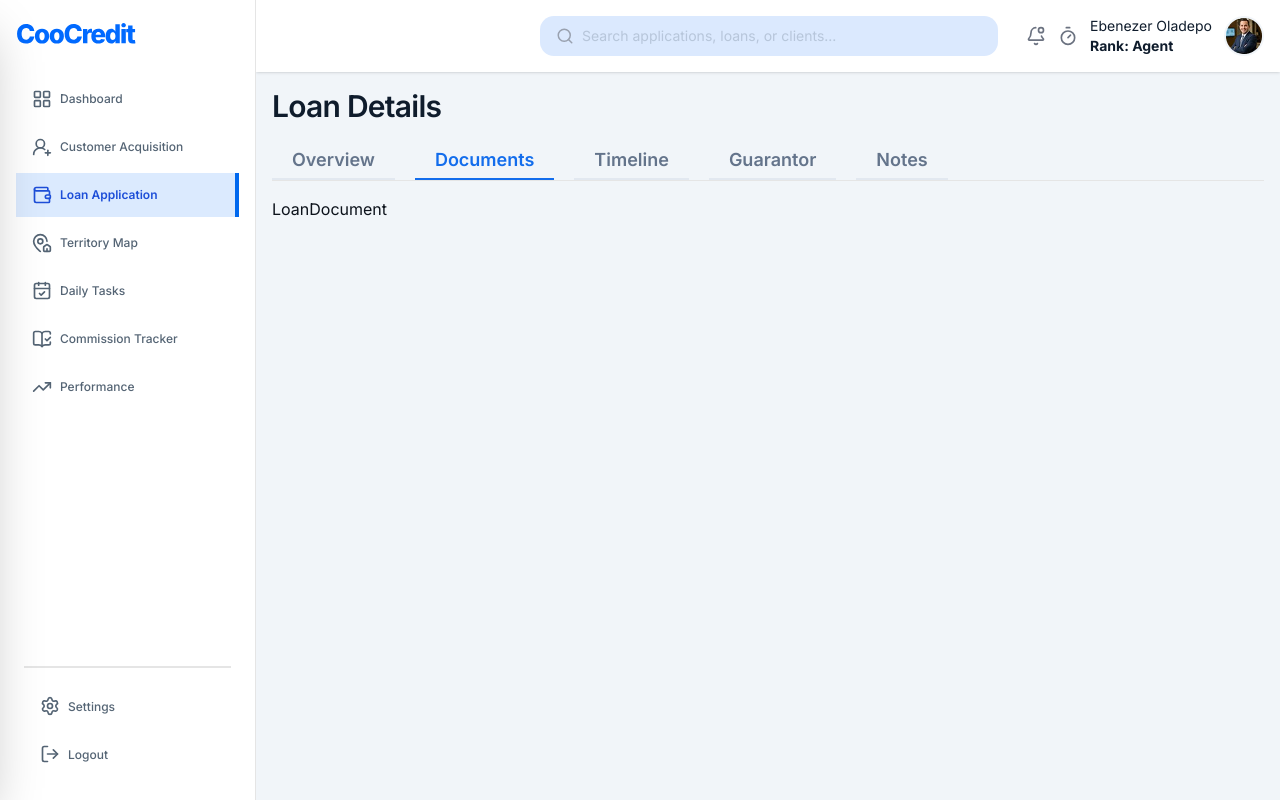
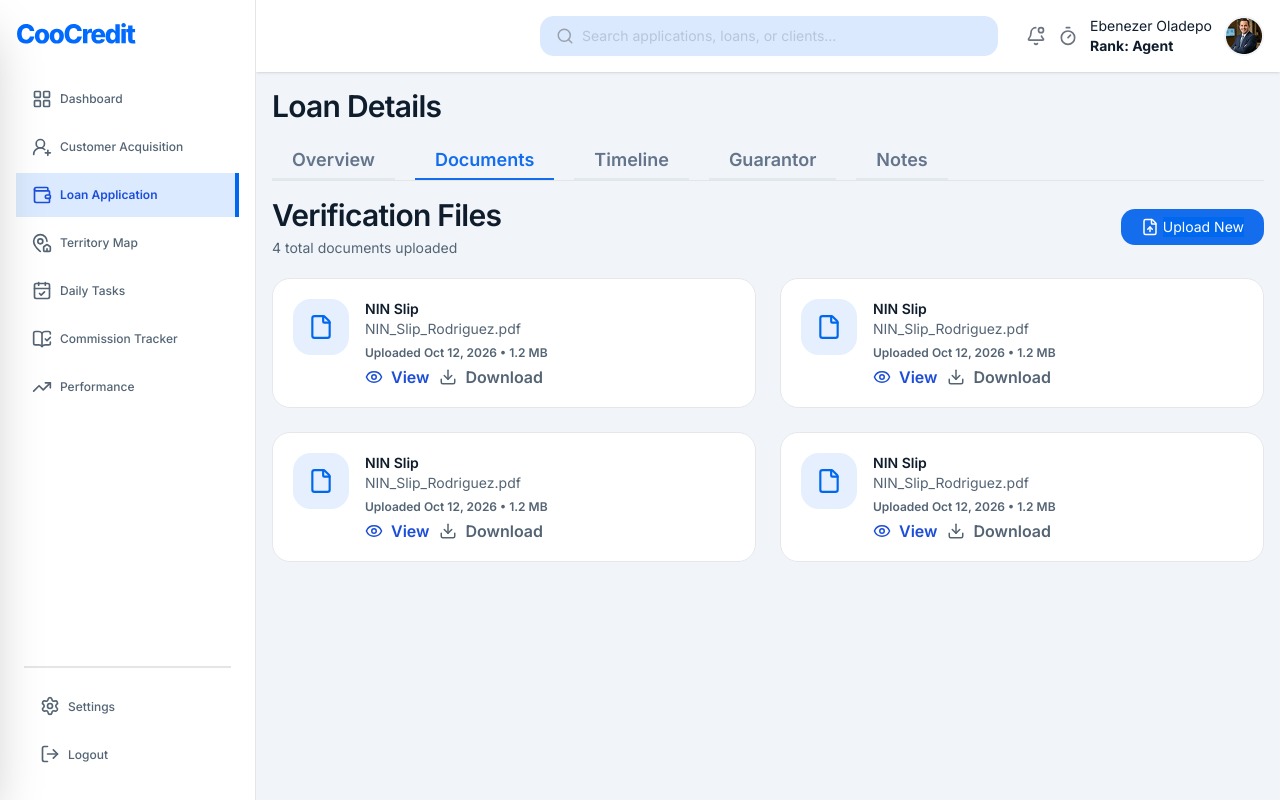
Before and after one commit to Banicoop/coocredit-business, a Next.js app: page /agents/loans/1 in a window 1280 px wide. Both pictures are taken after a click on the element "Documents". Built offline with nearby package versions, Linux system fonts and the light colour scheme; a web font is replaced by a local one.

Commit message:
implement loan docs and loan timeline, added reusable timeline component

```diff
--- a/src/app/(dashboard)/agents/(main)/loans/[slug]/tabs/LoanDocument.tsx
+++ b/src/app/(dashboard)/agents/(main)/loans/[slug]/tabs/LoanDocument.tsx
@@ -1,8 +1,77 @@
-import React from 'react'
+'use client';
+
+import Typography from '@/components/primitives/Typography';
+import { ColItem, PageHeader } from '@/components/ui/PageHeader';
+import { Flex, FlexCol, Grid, GridItem } from '@/components/ui/ui-layout';
+import { Download, Eye, File, FileUp } from 'lucide-react';
+
+const documents = Array.from({length: 4}, (() => ({
+  title: 'NIN Slip',
+  fileName: 'NIN_Slip_Rodriguez.pdf',
+  timestamp: 'Oct 12, 2026',
+  size: '1.2 MB'
+})))
 
 const LoanDocument = () => {
   return (
-    <div>LoanDocument</div>
+    <Grid className='gap-5'>
+      <PageHeader
+        title='Verification Files'
+        description='4 total documents uploaded'
+        actions={[
+          {
+            label: 'Upload New',
+            onClick: () => console.log('CLicked!!'),
+            icon: <FileUp size={18} />,
+            variant: 'primary'
+
+          }
+        ]}
+        />
+
+      <Grid className='md:grid-cols-2 gap-6'>
+        {documents.map((document, index) => (
+          <GridItem key={index} className='grid grid-cols-[auto_1fr] gap-4 p-5 bg-white border border-gray-200 rounded-xl hover:shadow-md transition-all duration-200'>
+            <div className='flex items-center justify-center w-14 h-14 rounded-xl bg-primary/10'>
+              <File size={26} className='text-primary' />
+            </div>
+
+            <FlexCol className='gap-1.5'>
+              <ColItem item1={document.title}
+                item2={document.fileName}
+                className1='font-semibold' className2='text-[#546474] '/>
+
+              <Typography variant='small' weight='semibold' color='primary'>
+                Uploaded {document.timestamp} • {document.size}
+              </Typography>
+
+            <Flex className='gap-2.5'>
+                <Typography
+                  color='active'
+                  weight='semibold'
+                  variant='p'
+                  startIcon={<Eye size={18} />}
+                  className='cursor-pointer'
+                >
+                  View
+                </Typography>
+
+                <Typography
+                  color='primary'
+                  weight='semibold'
+                  variant='p'
+                  startIcon={<Download size={18} />}
+                  className='cursor-pointer'
+                >
+                  Download
+                </Typography>
+            </Flex>
+            </FlexCol>
+          </GridItem>
+        ))}
+
+      </Grid>
+    </Grid>
   )
 }
 
--- a/src/app/(dashboard)/agents/(main)/loans/[slug]/tabs/LoanTimeline.tsx
+++ b/src/app/(dashboard)/agents/(main)/loans/[slug]/tabs/LoanTimeline.tsx
@@ -1,8 +1,53 @@
-import React from 'react'
+import Timeline from './Timeline';
+import { Check, Zap } from 'lucide-react';
+
+const timelineData = [
+  {
+    id: '1',
+    title: 'Application Submitted',
+    description:
+      'The digital application form and initial declarations were successfully captured through the field agent portal.',
+    date: 'OCT 12, 08:42 AM',
+    actor: 'Agent: System Process',
+    icon: <Check size={16} />,
+  },
+  {
+    id: '2',
+    title: 'KYC Documents Verified',
+    description:
+      'Proof of identity, business registration, and tax certificates have been cross-referenced with national registries.',
+    date: 'OCT 14, 02:15 PM',
+    actor: 'Compliance Dept',
+    icon: <Check size={16} />,
+  },
+  {
+    id: '3',
+    title: 'Credit Risk Assessment',
+    description:
+      'Scorecard generation and financial ratio ana lysis in progress. Automated cash-flow projections are being calculated.',
+    date: 'RUNNING',
+    actor: 'Automated Underwriter',
+    status: 'RUNNING',
+    icon: <Zap size={16} />,
+    extra: (
+      <div>
+        <div className='h-2 overflow-hidden rounded-full bg-slate-200'>
+          <div className='h-full w-[70%] rounded-full bg-primary' />
+        </div>
+
+        <p className='mt-2 text-xs text-slate-500'>
+          Current Actor: Automated Underwriter
+        </p>
+      </div>
+    ),
+  },
+];
+
+
 
 const LoanTimeline = () => {
   return (
-    <div>LoanTimeline</div>
+    <Timeline items={timelineData} />
   )
 }
 
--- /dev/null
+++ b/src/app/(dashboard)/agents/(main)/loans/[slug]/tabs/Timeline.tsx
@@ -0,0 +1,103 @@
+'use client';
+
+import Typography from '@/components/primitives/Typography';
+import clsx from 'clsx';
+import React from 'react';
+import { Check, Zap } from 'lucide-react';
+
+export interface TimelineItem {
+  id: string;
+  title: string;
+  description: string;
+  date: string;
+  actor: string;
+  icon?: React.ReactNode;
+  status?: string;
+  extra?: React.ReactNode;
+}
+
+interface TimelineProps {
+  items: TimelineItem[];
+}
+
+const Timeline = ({ items }: TimelineProps) => {
+  return (
+    <div className='relative'>
+      {items.map((item, index) => {
+        const isLast = index === items.length - 1;
+
+        return (
+          <div
+            key={item.id}
+            className='relative flex gap-4 pb-8'
+          >
+            {/* Timeline Indicator */}
+            <div className='relative flex flex-col items-center'>
+              <div className='flex h-8 w-8 items-center justify-center rounded-full bg-primary text-white shadow-sm'>
+                {item.icon ?? <Check size={16} />}
+              </div>
+
+              {!isLast && (
+                <div className='absolute top-8 h-[calc(100%+1rem)] border-l border-dashed border-primary/30' />
+              )}
+            </div>
+
+            {/* Content */}
+            <div className='flex-1 rounded-2xl border border-slate-100 bg-white p-5 shadow-sm'>
+              <div className='flex flex-col gap-3 md:flex-row md:items-start md:justify-between'>
+                <div>
+                  <Typography
+                    weight='semibold'
+                    className='text-lg'
+                  >
+                    {item.title}
+                  </Typography>
+
+                  <Typography
+                    className='mt-2 text-sm text-slate-500'
+                  >
+                    {item.description}
+                  </Typography>
+                </div>
+
+                <div className='flex flex-col items-end gap-2'>
+                  <span className='rounded-md bg-slate-100 px-3 py-1 text-xs font-medium text-slate-600'>
+                    {item.date}
+                  </span>
+
+                  {item.status && (
+                    <span
+                      className={clsx(
+                        'rounded-full px-2 py-1 text-[10px] font-semibold uppercase',
+                        item.status === 'RUNNING'
+                          ? 'bg-blue-100 text-blue-700'
+                          : 'bg-green-100 text-green-700'
+                      )}
+                    >
+                      {item.status}
+                    </span>
+                  )}
+                </div>
+              </div>
+
+              <div className='mt-4 flex items-center gap-2 border-t border-slate-100 pt-3'>
+                <div className='h-6 w-6 rounded-full bg-slate-200' />
+                <Typography className='text-xs text-slate-500'>
+                  by <span className='font-medium'>{item.actor}</span>
+                </Typography>
+              </div>
+
+              {item.extra && (
+                <div className='mt-4'>
+                  {item.extra}
+                </div>
+              )}
+            </div>
+          </div>
+        );
+      })}
+    </div>
+  );
+};
+
+export default Timeline;
```
